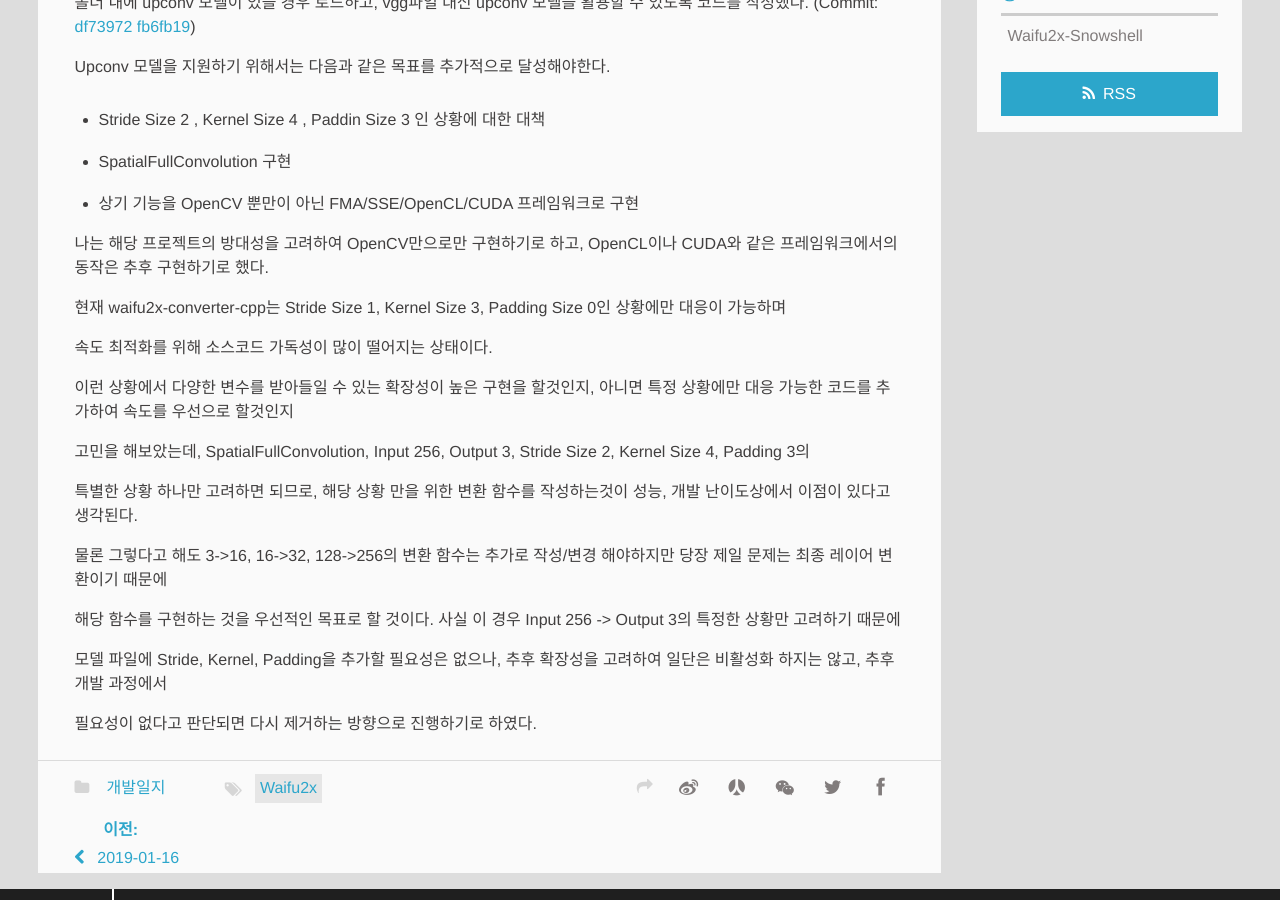
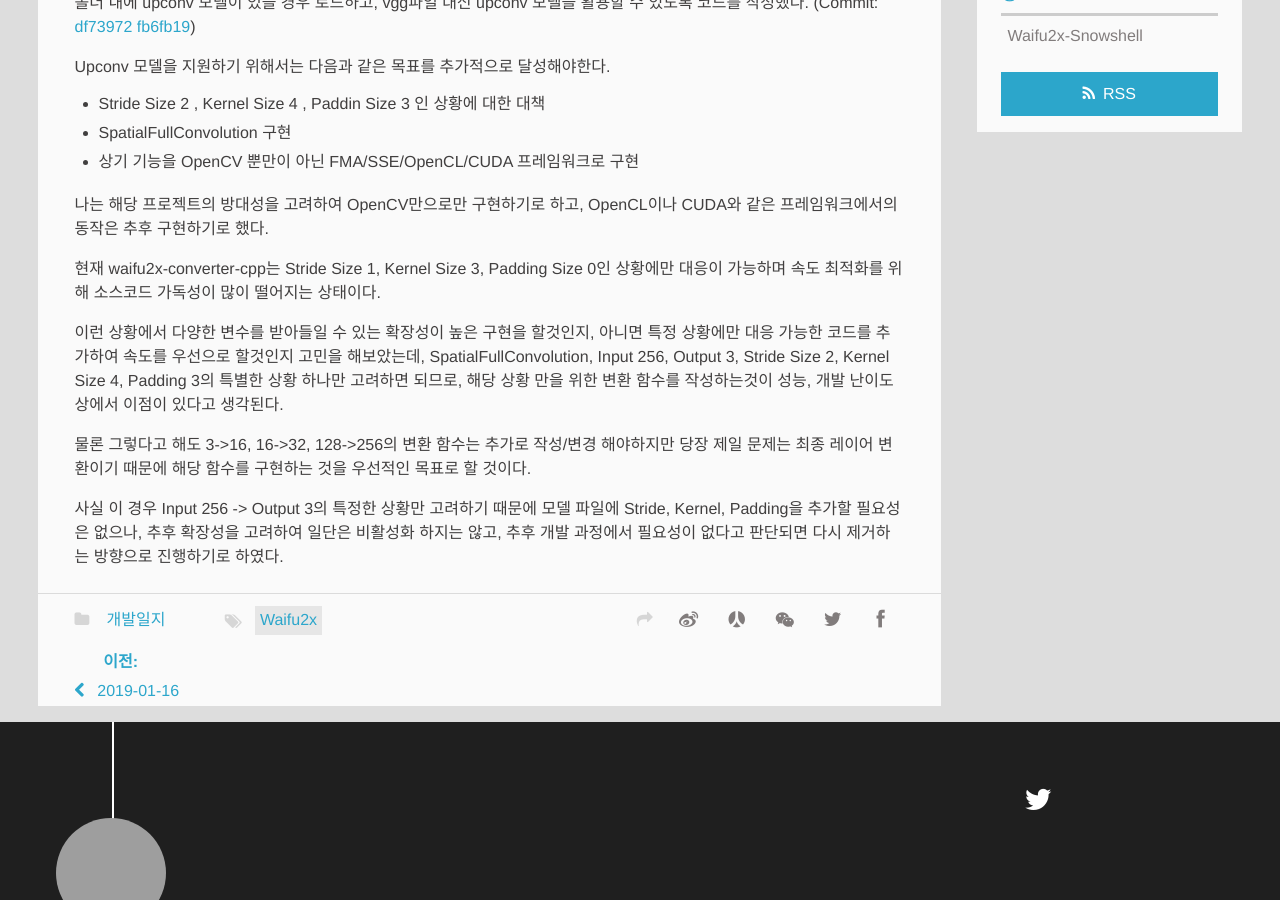
Before and after one commit to YukihoAA/YukihoAA.github.io, a Jekyll site: the page built from _posts/2019-01-21-dairy.md, in a window 1280 px wide and 900 px high, scrolled down 584 px. Built offline with Jekyll 4.4.1, drawn with Linux system fonts in a browser that asks for light colours; grey boxes are pictures that could not be loaded.

Commit message:
Update 2019-01-21-dairy.md

```diff
--- a/_posts/2019-01-21-dairy.md
+++ b/_posts/2019-01-21-dairy.md
@@ -13,35 +13,18 @@ waifu2x-converter-cpp는 초기 실행시 Model을 바이너리 파일로 컴파
 
 폴더 내에 upconv 모델이 있을 경우 로드하고, vgg파일 대신 upconv 모델을 활용할 수 있도록 코드를 작성했다. (Commit: [df73972](https://github.com/DeadSix27/waifu2x-converter-cpp/commit/df73972c0a46f3c58739801092d32e96c2dd507d) [fb6fb19](https://github.com/DeadSix27/waifu2x-converter-cpp/commit/fb6fb19efb81f0b92fb5179b2cacdb121aa87322))
 
-
-
 Upconv 모델을 지원하기 위해서는 다음과 같은 목표를 추가적으로 달성해야한다.
-
 - Stride Size 2 , Kernel Size 4 , Paddin Size 3 인 상황에 대한 대책
-
 - SpatialFullConvolution 구현
-
 - 상기 기능을 OpenCV 뿐만이 아닌 FMA/SSE/OpenCL/CUDA 프레임워크로 구현
-
-
 
 나는 해당 프로젝트의 방대성을 고려하여 OpenCV만으로만 구현하기로 하고, OpenCL이나 CUDA와 같은 프레임워크에서의 동작은 추후 구현하기로 했다.
 
-현재 waifu2x-converter-cpp는 Stride Size 1, Kernel Size 3, Padding Size 0인 상황에만 대응이 가능하며
-
-속도 최적화를 위해 소스코드 가독성이 많이 떨어지는 상태이다.
+현재 waifu2x-converter-cpp는 Stride Size 1, Kernel Size 3, Padding Size 0인 상황에만 대응이 가능하며 속도 최적화를 위해 소스코드 가독성이 많이 떨어지는 상태이다.
 
 
-이런 상황에서 다양한 변수를 받아들일 수 있는 확장성이 높은 구현을 할것인지, 아니면 특정 상황에만 대응 가능한 코드를 추가하여 속도를 우선으로 할것인지
+이런 상황에서 다양한 변수를 받아들일 수 있는 확장성이 높은 구현을 할것인지, 아니면 특정 상황에만 대응 가능한 코드를 추가하여 속도를 우선으로 할것인지 고민을 해보았는데, SpatialFullConvolution, Input 256, Output 3, Stride Size 2, Kernel Size 4, Padding 3의 특별한 상황 하나만 고려하면 되므로, 해당 상황 만을 위한 변환 함수를 작성하는것이 성능, 개발 난이도상에서 이점이 있다고 생각된다.
 
-고민을 해보았는데, SpatialFullConvolution, Input 256, Output 3, Stride Size 2, Kernel Size 4, Padding 3의
+물론 그렇다고 해도 3->16, 16->32, 128->256의 변환 함수는 추가로 작성/변경 해야하지만 당장 제일 문제는 최종 레이어 변환이기 때문에 해당 함수를 구현하는 것을 우선적인 목표로 할 것이다.
 
-특별한 상황 하나만 고려하면 되므로, 해당 상황 만을 위한 변환 함수를 작성하는것이 성능, 개발 난이도상에서 이점이 있다고 생각된다.
-
-물론 그렇다고 해도 3->16, 16->32, 128->256의 변환 함수는 추가로 작성/변경 해야하지만 당장 제일 문제는 최종 레이어 변환이기 때문에
-
-해당 함수를 구현하는 것을 우선적인 목표로 할 것이다. 사실 이 경우 Input 256 -> Output 3의 특정한 상황만 고려하기 때문에
-
-모델 파일에 Stride, Kernel, Padding을 추가할 필요성은 없으나, 추후 확장성을 고려하여 일단은 비활성화 하지는 않고, 추후 개발 과정에서
-
-필요성이 없다고 판단되면 다시 제거하는 방향으로 진행하기로 하였다.
+사실 이 경우 Input 256 -> Output 3의 특정한 상황만 고려하기 때문에 모델 파일에 Stride, Kernel, Padding을 추가할 필요성은 없으나, 추후 확장성을 고려하여 일단은 비활성화 하지는 않고, 추후 개발 과정에서 필요성이 없다고 판단되면 다시 제거하는 방향으로 진행하기로 하였다.
```
